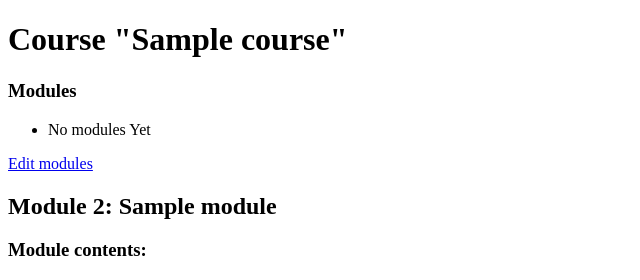
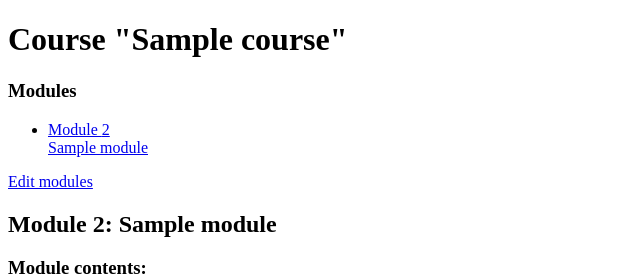
Before and after one commit to wmfinamore/educa, a Django app: page /course/module/1/ in a window 1280 px wide. Shown: the part 60-340 px from the top of the page, without its empty margins (0-640 px from the left). Run offline with Django 3.2, Linux system fonts and the light colour scheme; a user stored in the database is signed in; tables that the repository leaves empty hold one stand-in row (values such as "Sample post").

Commit message:
Fixed the list of course modules

```diff
--- a/courses/templates/courses/manage/module/content_list.html
+++ b/courses/templates/courses/manage/module/content_list.html
@@ -9,7 +9,7 @@
         <div class="contents">
             <h3>Modules</h3>
             <ul id="modules">
-                {% for m in courses.modules.all %}
+                {% for m in course.modules.all %}
                     <li data-id="{{ m.id }}" {% if m == module %}
                             class = "selected" {% endif %}>
                         <a href="{% url 'module_content_list' m.id %}">
```
